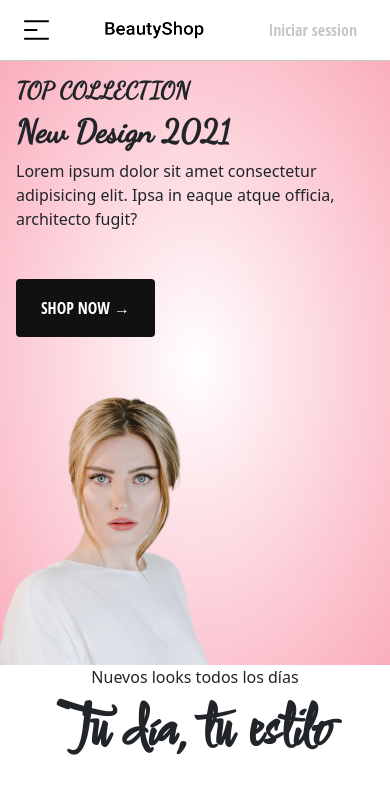
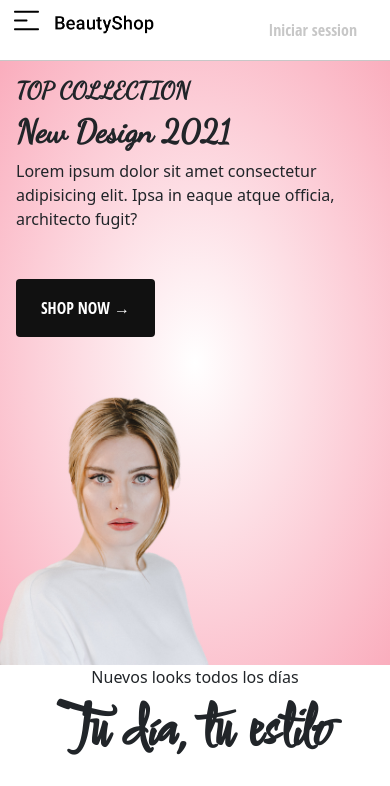
Before and after one commit to bELMUT695/Front_Recomendacion_Tienda, a React (Create React App) app: page /home in a window 390 px wide. Shown: the top 786 px of the page. Built offline with nearby package versions, Linux system fonts and the light colour scheme; grey boxes are pictures that could not be loaded.

Commit message:
Navbar responsive

```diff
--- a/src/components/Navbar.jsx
+++ b/src/components/Navbar.jsx
@@ -1,25 +1,26 @@
-import React from 'react';
-import './styles/Header.scss'
-import { Link } from 'react-router-dom';
-import logo from './assets/logos/logo.jpg'
-import menu from './assets/icons/icon_menu.svg'
+import React, { useState } from "react";
+import "./styles/Header.scss";
+import { Link } from "react-router-dom";
+import logo from "./assets/logos/logo.jpg";
+import menu from "./assets/icons/icon_menu.svg";
+import shoppingCart from "./assets/icons/icon_shopping_cart.svg";
+const Navbar = () => {
+  const [click, setClick] = useState(false);
 
-import shoppingCart from './assets/icons/icon_shopping_cart.svg';
-class Navbar extends React.Component{
+  const handleClick = () => setClick(!click);
 
-    render(){
-
-        return(
-          <nav >
+  return (
+    <nav className={click ? "nav-women1" : "nav-women"}>
+      <div onClick={handleClick}>
         <img src={menu} alt="menu" className="menu" />
-
-            <div className="navbar-left">
+      </div>
 
       <img src={logo} alt="logo" className="logo-nav" />
 
+      <div className={click ? "navbar-left active" : "navbar-left"}>
         <ul>
           <li>
-                  <a >best selling clothes</a>
+            <a>best selling clothes</a>
           </li>
           <li>
             <a href="/all-clothes">AllClothes</a>
@@ -27,38 +28,22 @@ class Navbar extends React.Component{
           <li>
             <a href="/recommended-clothe">Recommended Clothes</a>
           </li>
-
         </ul>
       </div>
 
       <div className="navbar-right">
         <ul>
-                <li className="navbar-email" >
-                 @example.com
+          <li className="navbar-email">@example.com</li>
+          <li className="navbar-shopping-cart">
+            <Link to="/login">Iniciar session</Link>
           </li>
-                <li
-                  className="navbar-shopping-cart"
-
-                >
-                  <Link  to="/login">
-                        Iniciar session
-                  </Link>
-
-                </li>
-                <li
-                  className="navbar-shopping-cart"
-
-                >
+          <li className="navbar-shopping-cart">
             <img src={shoppingCart} alt="shopping cart" />
-
           </li>
         </ul>
       </div>
-
     </nav>
   );
-     }
-
-    }
+};
 
 export default Navbar;
--- a/src/components/NavbarHome.jsx
+++ b/src/components/NavbarHome.jsx
@@ -10,10 +10,15 @@ class NavbarHome extends React.Component{
 
         return (
           <nav className="header sticky-top">
+             <div  >
             <img src={menu} alt="menu" className="menu" />
+            </div>
+
+            <img src={logo} alt="logo" className="logo-nav" />
+
 
             <div className="navbar-left">
-              <img src={logo} alt="logo" className="logo-nav" />
+
 
             </div>
 
--- a/src/components/styles/Header.scss
+++ b/src/components/styles/Header.scss
@@ -3,22 +3,30 @@ nav {
     display: flex;
     background-color: white;
     justify-content: space-between;
+
     padding: 0 24px;
     border-bottom: 1px solid var(--very-light-pink);
   }
   .menu {
     display: none;
   }
+  .menu1{
+    position: absolute;
+    margin-left: 100px;
+  }
   .logo-nav {
     display: block;
-    margin: auto;
+
     width: 100px;
     height: auto;
+    position: absolute;
+    margin-top: 20px;
   }
   .navbar-left ul,
   .navbar-right ul {
     list-style: none;
     padding: 0;
+
     margin: 0;
     display: flex;
     align-items: center;
@@ -26,6 +34,8 @@ nav {
   }
   .navbar-left {
     display: flex;
+    position: absolute;
+    margin-left: 100px;
   }
   .navbar-left ul {
     margin-left: 12px;
@@ -50,6 +60,7 @@ nav {
   }
   .navbar-shopping-cart {
     position: relative;
+
   }
   .navbar-shopping-cart div {
     width: 16px;
@@ -66,13 +77,57 @@ nav {
     align-items: center;
   }
   @media (max-width: 640px) {
+    .nav-women1{
+      height: 195px;
+      display: flex;
+      background-color: white;
+      justify-content: space-between;
+
+      padding: 0 24px;
+      border-bottom: 1px solid var(--very-light-pink);
+    }
     .menu {
       display: block;
+      position: absolute;
+      top: 10px;
+      margin-left: -10px;
+
+    }
+   .logo-nav{
+     position: absolute;
+     margin-left: 30px;
+     margin-top:15px;
+
+   }
+    .navbar-left {
+
+      margin-left: -200px;
+
     }
     .navbar-left ul {
-      display: none;
+
+      position: relative;
+      display: flex;
+      flex-direction: column;
+
+      margin-left: 0px;
+
     }
+    .navbar-left ul li {
+
+
+      padding: 12px;
+
+    }
+    .navbar-left.active {
+      margin-left: 2px;
+      top: 50px;
+
+    }
+
     .navbar-email {
       display: none;
     }
+
+
   }
```
Lines whose indentation alone changed are shown as unchanged.
